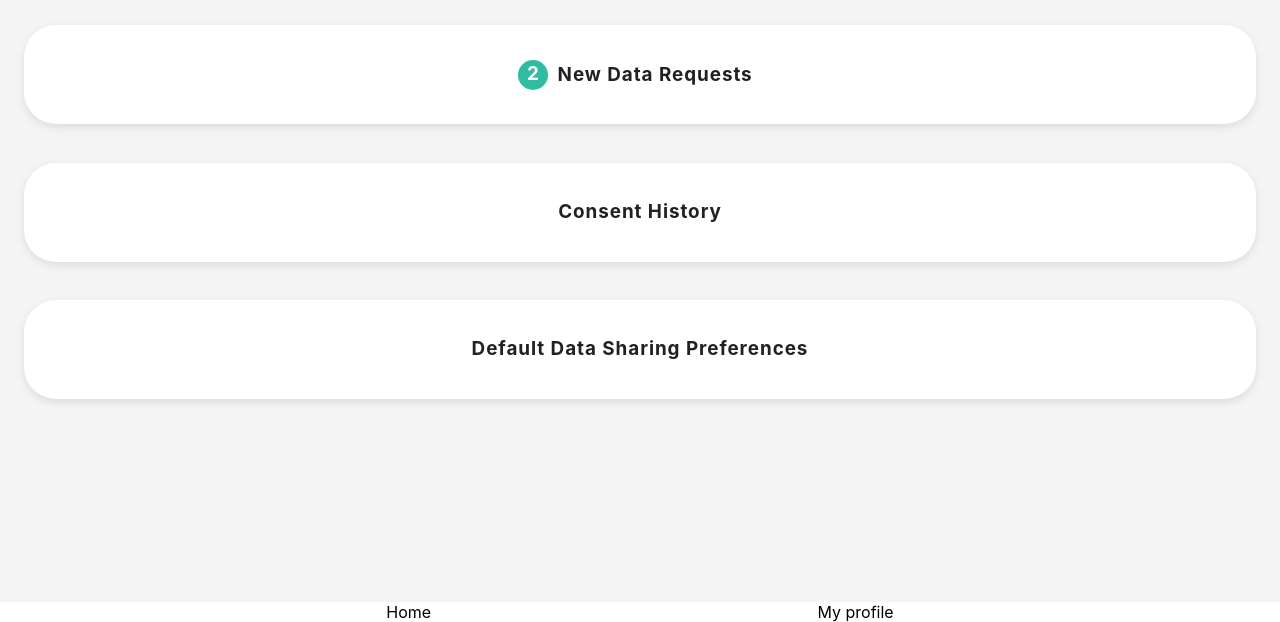
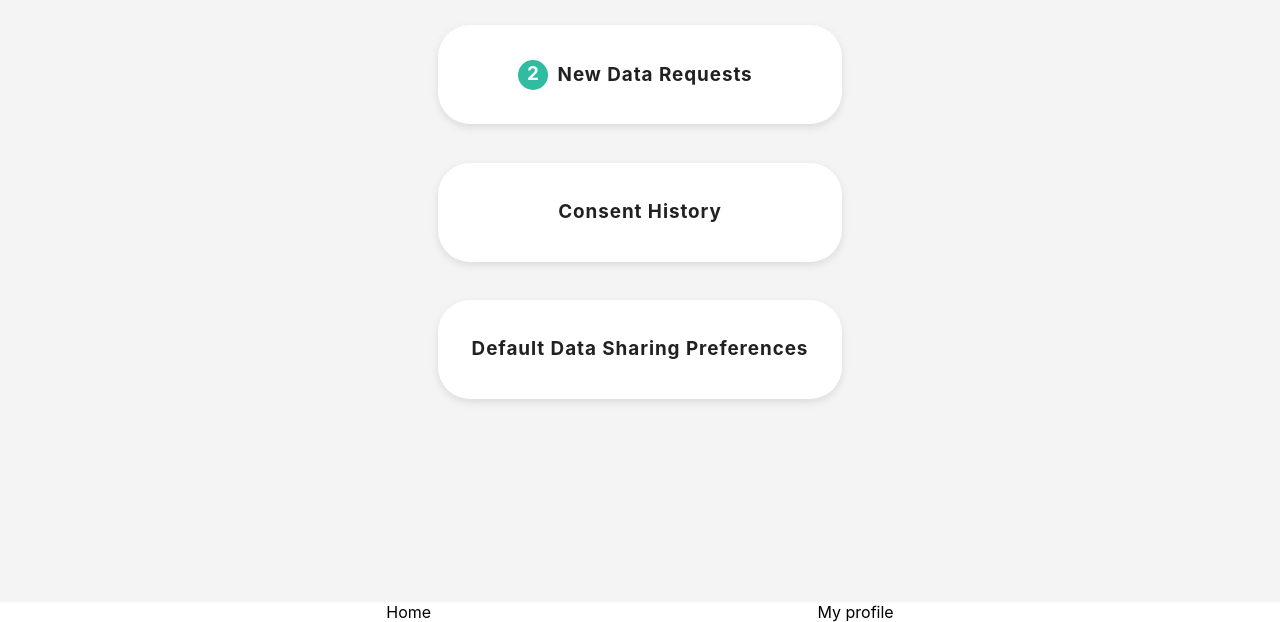
Before and after one commit to huzhx/baseline-preference, a React (Create React App) app: page / in a window 1280 px wide. Shown: the part 178-800 px from the top of the page. Built offline with nearby package versions, Linux system fonts and the light colour scheme.

Commit message:
add max-width and adjust the alignment

```diff
--- a/src/Home.module.css
+++ b/src/Home.module.css
@@ -4,7 +4,8 @@
   height: 100vh;
   display: flex;
   flex-direction: column;
-  justify-content: space-between;
+  justify-content: center;
+  align-items: center;
   background-color: var(--background-color-dark);
 }
 
@@ -18,6 +19,7 @@
 .home__button_container {
   display: flex;
   flex-direction: row;
+  width: 100%;
   justify-content: space-evenly;
   background-color: var(--background-color-light);
 }
--- a/src/HomeElement.module.css
+++ b/src/HomeElement.module.css
@@ -3,6 +3,7 @@
   flex-direction: row;
   justify-content: center;
   align-items: center;
+  max-width: 450px;
   min-width: 270px;
   min-height: 99px;
   margin: 1.2em 1.5em;
```
